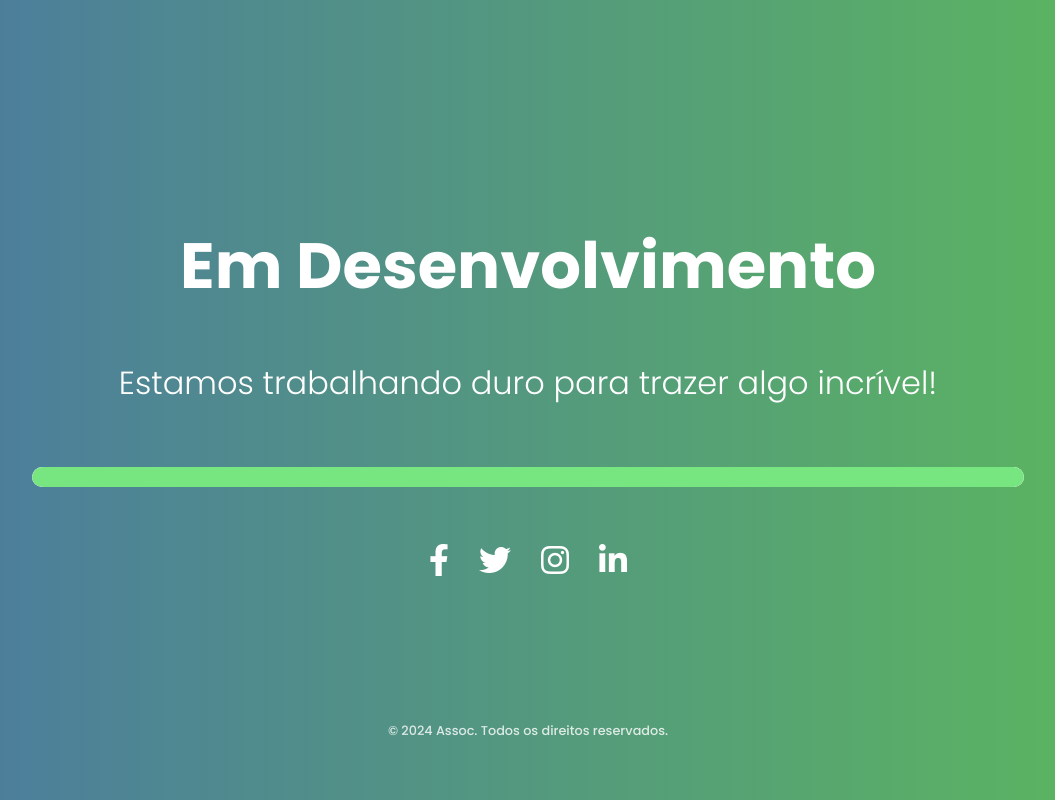
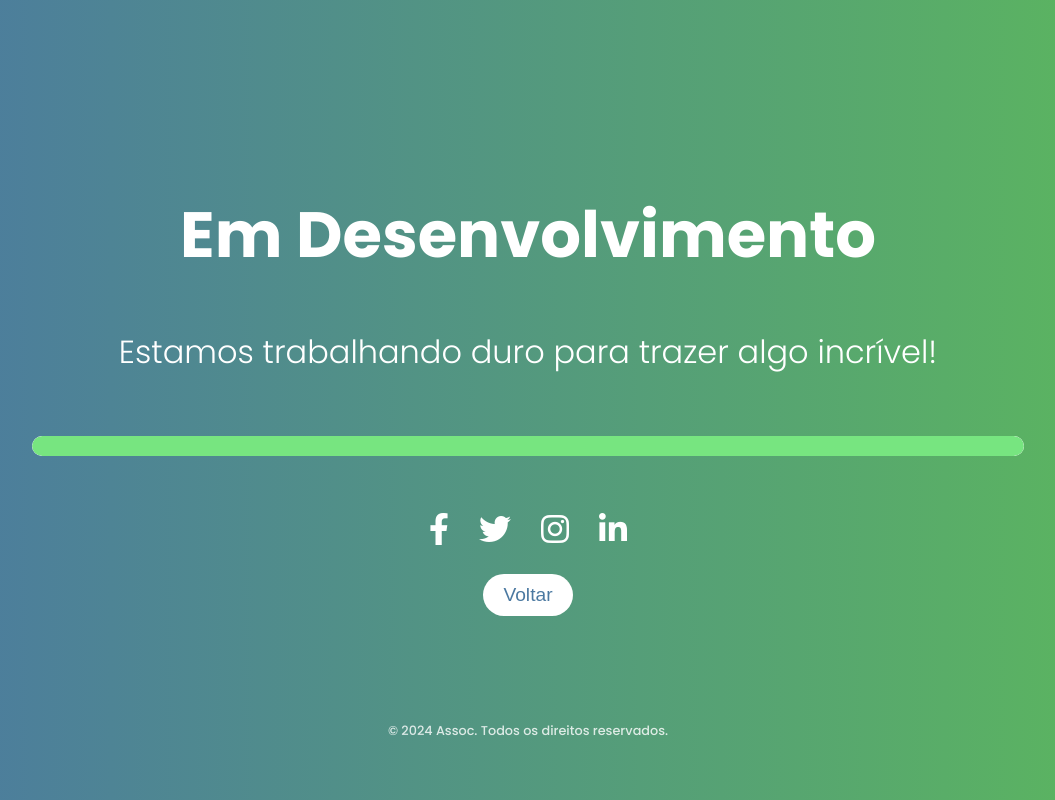
Before and after one commit to DaviMark/Assoc, a plain HTML site: page dev.html in a window 1280 px wide. Shown: the whole page, without its empty margins (112-1167 px from the left). Drawn offline with Linux system fonts and the light colour scheme.

Commit message:
Atualizando a pagina de dev.html

```diff
--- a/dev.html
+++ b/dev.html
@@ -105,6 +105,24 @@
             text-align: center; /* Centraliza o texto do footer */
         }
 
+        /* Estilo do botão de voltar */
+        .back-button {
+            padding: 10px 20px;
+            background-color: #ffffff;
+            color: #4b79a1;
+            border: none;
+            border-radius: 30px;
+            font-size: 1.2rem;
+            cursor: pointer;
+            transition: background-color 0.3s ease, transform 0.3s ease;
+            margin-top: 20px; /* Adiciona um espaço acima do botão */
+        }
+
+        .back-button:hover {
+            background-color: #77e580;
+            transform: scale(1.1);
+        }
+
         /* Responsividade */
         @media (max-width: 768px) {
             h1 {
@@ -122,6 +140,10 @@
 
             .progress {
                 width: 90%; /* Aumenta a largura da barra de progresso em telas pequenas */
+            }
+
+            .back-button {
+                font-size: 1rem; /* Ajusta o tamanho do botão em telas pequenas */
             }
         }
 
@@ -156,6 +178,8 @@
             <a href="#" class="social-icon"><i class="fab fa-linkedin-in"></i></a>
         </div>
 
+        <button class="back-button" onclick="window.history.back();">Voltar</button>
+
         <div class="footer">© 2024 Assoc. Todos os direitos reservados.</div>
     </div>
 </body>
```
